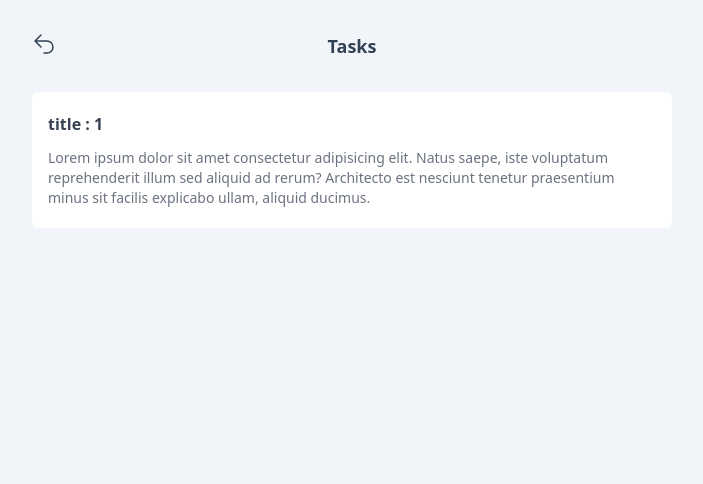
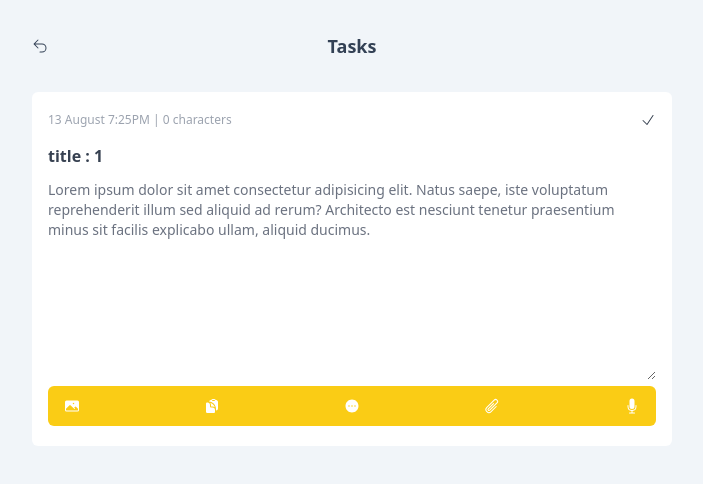
Before and after one commit to khunnunthawat/notes-app, a Next.js app: page /note/1 in a window 1280 px wide. Shown: the top 484 px of the page, without its empty margins (288-991 px from the left). Built offline with nearby package versions, Linux system fonts and the light colour scheme; what tailwindcss-debug-screens would draw is missing.

Commit message:
notes-textarea

```diff
--- a/pages/index.tsx
+++ b/pages/index.tsx
@@ -44,15 +44,15 @@ export default function Home() {
       </Head>
 
       <div className='flex w-full flex-row items-center justify-center relative my-8'>
-        <span className='inline-flex text-yellow-400 text-lg mr-4 font-medium'>
+        <span className='inline-flex text-yellow-400 text-lg mr-4 font-medium cursor-default'>
           Notes
           <ChevronDownIcon className='h-4 w-4 self-center ml-1 font-bold' />
         </span>
-        <span className='inline-flex text-slate-700 text-lg font-semibold'>
+        <span className='inline-flex text-slate-700 text-lg font-semibold cursor-default'>
           Tasks
         </span>
 
-        <div className='right-0 top-0 absolute'>
+        <div className='right-0 absolute'>
           <span className='self-center relative'>
             <Cog8ToothIcon className='h-6 w-6 text-yellow-400 cursor-pointer' />
           </span>
@@ -60,11 +60,11 @@ export default function Home() {
       </div>
 
       <div className='relative flex items-center w-full h-8 rounded-md focus-within:shadow-md bg-white overflow-hidden hover:shadow-md transition'>
-        <div className='grid place-items-center h-full w-8 text-gray-300'>
-          <MagnifyingGlassIcon className='h-4 w-4 text-gray-scale-3' />
+        <div className='grid place-items-center h-full w-10'>
+          <MagnifyingGlassIcon className='h-4 w-4 text-gray-500' />
         </div>
         <input
-          className='peer h-full w-full outline-none text-sm text-gray-700 pr-2 placeholder:text-xs placeholder:text-gray-500'
+          className='h-full w-full outline-none text-sm text-gray-700 pr-2 placeholder:text-xs placeholder:text-gray-500'
           type='text'
           id='search'
           placeholder='Search notes..'
@@ -87,7 +87,7 @@ export default function Home() {
       </div>
 
       <div className='flex justify-center my-8'>
-        <div className='flex justify-center items-center w-8 h-8 bg-yellow-400 rounded-full cursor-pointer'>
+        <div className='flex justify-center items-center w-8 h-8 bg-yellow-400 rounded-full cursor-pointer hover:shadow-md hover:bg-gray-700 transition'>
           <PlusIcon className='h-6 w-6 text-white' />
         </div>
       </div>
--- a/pages/note/[noteId].tsx
+++ b/pages/note/[noteId].tsx
@@ -1,11 +1,25 @@
 import React from 'react'
 import Link from 'next/link'
 import { NextRouter, useRouter } from 'next/router'
-import { ArrowUturnLeftIcon } from '@heroicons/react/24/solid'
+import {
+  ArrowUturnLeftIcon,
+  CheckIcon,
+  PhotoIcon,
+  ClipboardDocumentIcon,
+  PaperClipIcon,
+  MicrophoneIcon,
+  EllipsisHorizontalCircleIcon,
+} from '@heroicons/react/24/solid'
+import { useState } from 'react'
 
 const Note = () => {
   const router: NextRouter = useRouter()
   const id = router.query.noteId
+
+  const [count, setCount] = useState<number>(0)
+
+  const styledIcon =
+    'h-4 w-4 text-white cursor-pointer hover:text-gray-700 transition'
   return (
     <div>
       <div className='flex w-full flex-row items-center justify-center relative my-8'>
@@ -14,9 +28,9 @@ const Note = () => {
         </span>
 
         <Link href='/'>
-          <div className='left-0 top-0 absolute'>
+          <div className='left-0 absolute'>
             <span className='self-center relative'>
-              <ArrowUturnLeftIcon className='h-6 w-6 text-slate-700  cursor-pointer' />
+              <ArrowUturnLeftIcon className='h-4 w-4 text-slate-700  cursor-pointer' />
             </span>
           </div>
         </Link>
@@ -24,13 +38,35 @@ const Note = () => {
 
       <div className='flex w-full flex-col justify-between rounded-md bg-white py-5 px-4 mb-8'>
         <div>
+          <div className='flex justify-between mb-4'>
+            <h5 className='text-xs text-gray-400'>
+              13 August 7:25PM | {count} characters
+            </h5>
+            <div className='inline-flex gap-2'>
+              <CheckIcon className='h-4 w-4 text-gray-700' />
+            </div>
+          </div>
+
           <h4 className='mb-3 font-bold text-gray-700'>title : {id}</h4>
-          <p className='text-sm text-gray-500'>
+          <textarea
+            typeof='text'
+            rows={10}
+            className='text-sm text-gray-500 w-full resize-y focus:border-none focus:outline-none'
+            onChange={e => setCount(e.target.value.length)}
+          >
             Lorem ipsum dolor sit amet consectetur adipisicing elit. Natus
             saepe, iste voluptatum reprehenderit illum sed aliquid ad rerum?
             Architecto est nesciunt tenetur praesentium minus sit facilis
             explicabo ullam, aliquid ducimus.
-          </p>
+          </textarea>
+
+          <div className='bg-yellow-400 w-full h-10 rounded-md flex justify-between items-center px-4'>
+            <PhotoIcon className={styledIcon} />
+            <ClipboardDocumentIcon className={styledIcon} />
+            <EllipsisHorizontalCircleIcon className={styledIcon} />
+            <PaperClipIcon className={styledIcon} />
+            <MicrophoneIcon className={styledIcon} />
+          </div>
         </div>
       </div>
     </div>
```
